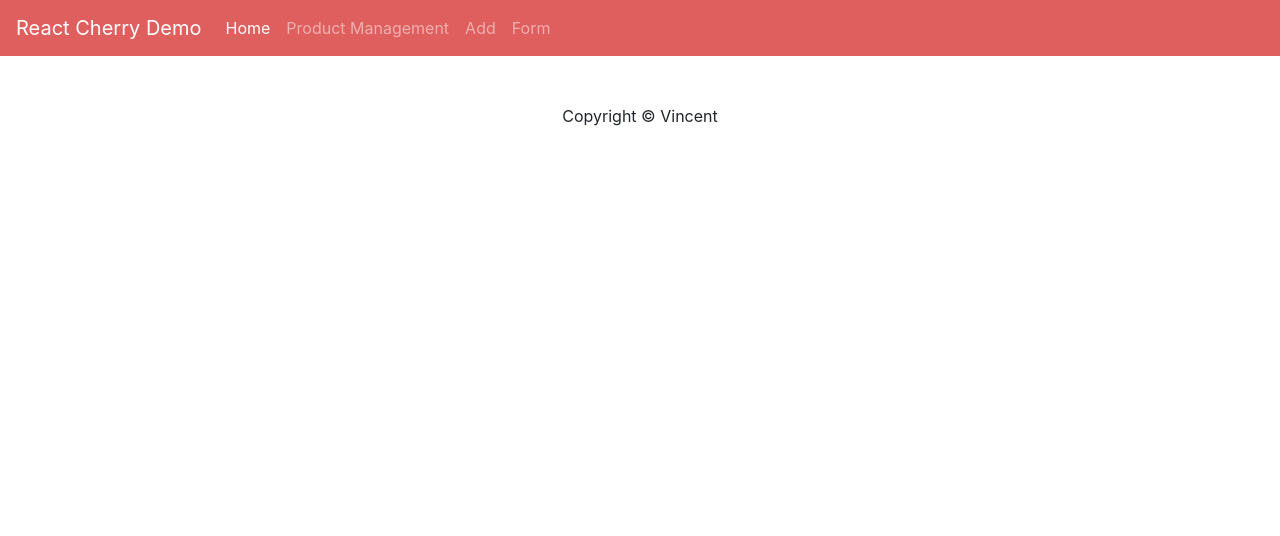
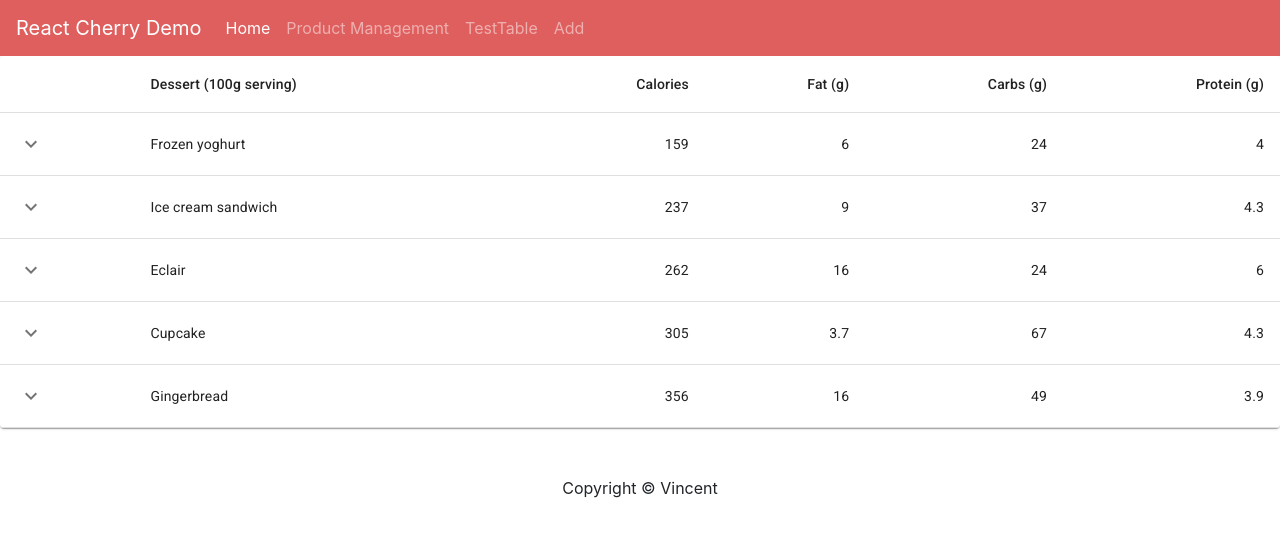
Before and after one commit to Hamsiny/React_Cherry_Demo, a React (Create React App) app: page /testtable in a window 1280 px wide. Shown: the top 536 px of the page. Built offline with nearby package versions, Linux system fonts and the light colour scheme.

Commit message:
add table collapse function

```diff
--- a/src/App.tsx
+++ b/src/App.tsx
@@ -5,6 +5,7 @@ import { Footer } from "./components/Footer/Footer";
 import Home from "./pages/Home/Home";
 import ProductManagement from "./pages/ProductManagement/ProductManagement";
 import { Products } from "./components/Products/Products";
+import CollapsibleTable from "./components/CollapsibleTable/Collapsibletable";
 
 function App() {
   return (
@@ -20,6 +21,9 @@ function App() {
         <Route path= '/addproducts' exact>
           <Products />
         </Route>
+        <Route path= '/testtable' exact>
+          <CollapsibleTable />
+        </Route>
       </Switch>
       <Footer />
     </Router>
--- /dev/null
+++ b/src/components/CollapsibleTable/Collapsibletable.tsx
@@ -0,0 +1,137 @@
+import React from 'react';
+import { makeStyles } from '@material-ui/core/styles';
+import Box from '@material-ui/core/Box';
+import Collapse from '@material-ui/core/Collapse';
+import IconButton from '@material-ui/core/IconButton';
+import Table from '@material-ui/core/Table';
+import TableBody from '@material-ui/core/TableBody';
+import TableCell from '@material-ui/core/TableCell';
+import TableContainer from '@material-ui/core/TableContainer';
+import TableHead from '@material-ui/core/TableHead';
+import TableRow from '@material-ui/core/TableRow';
+import Typography from '@material-ui/core/Typography';
+import Paper from '@material-ui/core/Paper';
+import KeyboardArrowDownIcon from '@material-ui/icons/KeyboardArrowDown';
+import KeyboardArrowUpIcon from '@material-ui/icons/KeyboardArrowUp';
+
+const useRowStyles = makeStyles({
+  root: {
+    '& > *': {
+      borderBottom: 'unset',
+    },
+  },
+});
+
+function createData(
+  name: string,
+  calories: number,
+  fat: number,
+  carbs: number,
+  protein: number,
+  price: number,
+) {
+  return {
+    name,
+    calories,
+    fat,
+    carbs,
+    protein,
+    price,
+    history: [
+      { date: '2020-01-05', customerId: '11091700', amount: 3 },
+      { date: '2020-01-02', customerId: 'Anonymous', amount: 1 },
+    ],
+  };
+}
+
+function Row(props: { row: ReturnType<typeof createData> }) {
+  const { row } = props;
+  const [open, setOpen] = React.useState(false);
+  const classes = useRowStyles();
+
+  return (
+    <React.Fragment>
+      <TableRow className={classes.root}>
+        <TableCell>
+          <IconButton aria-label="expand row" size="small" onClick={() => setOpen(!open)}>
+            {open ? <KeyboardArrowUpIcon /> : <KeyboardArrowDownIcon />}
+          </IconButton>
+        </TableCell>
+        <TableCell component="th" scope="row">
+          {row.name}
+        </TableCell>
+        <TableCell align="right">{row.calories}</TableCell>
+        <TableCell align="right">{row.fat}</TableCell>
+        <TableCell align="right">{row.carbs}</TableCell>
+        <TableCell align="right">{row.protein}</TableCell>
+      </TableRow>
+      <TableRow>
+        <TableCell style={{ paddingBottom: 0, paddingTop: 0 }} colSpan={6}>
+          <Collapse in={open} timeout="auto" unmountOnExit>
+            <Box margin={1}>
+              <Typography variant="h6" gutterBottom component="div">
+                History
+              </Typography>
+              <Table size="small" aria-label="purchases">
+                <TableHead>
+                  <TableRow>
+                    <TableCell>Date</TableCell>
+                    <TableCell>Customer</TableCell>
+                    <TableCell align="right">Amount</TableCell>
+                    <TableCell align="right">Total price ($)</TableCell>
+                  </TableRow>
+                </TableHead>
+                <TableBody>
+                  {row.history.map((historyRow) => (
+                    <TableRow key={historyRow.date}>
+                      <TableCell component="th" scope="row">
+                        {historyRow.date}
+                      </TableCell>
+                      <TableCell>{historyRow.customerId}</TableCell>
+                      <TableCell align="right">{historyRow.amount}</TableCell>
+                      <TableCell align="right">
+                        {Math.round(historyRow.amount * row.price * 100) / 100}
+                      </TableCell>
+                    </TableRow>
+                  ))}
+                </TableBody>
+              </Table>
+            </Box>
+          </Collapse>
+        </TableCell>
+      </TableRow>
+    </React.Fragment>
+  );
+}
+
+const rows = [
+  createData('Frozen yoghurt', 159, 6.0, 24, 4.0, 3.99),
+  createData('Ice cream sandwich', 237, 9.0, 37, 4.3, 4.99),
+  createData('Eclair', 262, 16.0, 24, 6.0, 3.79),
+  createData('Cupcake', 305, 3.7, 67, 4.3, 2.5),
+  createData('Gingerbread', 356, 16.0, 49, 3.9, 1.5),
+];
+
+export default function CollapsibleTable() {
+  return (
+    <TableContainer component={Paper}>
+      <Table aria-label="collapsible table">
+        <TableHead>
+          <TableRow>
+            <TableCell />
+            <TableCell>Dessert (100g serving)</TableCell>
+            <TableCell align="right">Calories</TableCell>
+            <TableCell align="right">Fat&nbsp;(g)</TableCell>
+            <TableCell align="right">Carbs&nbsp;(g)</TableCell>
+            <TableCell align="right">Protein&nbsp;(g)</TableCell>
+          </TableRow>
+        </TableHead>
+        <TableBody>
+          {rows.map((row) => (
+            <Row key={row.name} row={row} />
+          ))}
+        </TableBody>
+      </Table>
+    </TableContainer>
+  );
+}
--- a/src/components/ProductsTable/ProductsTable.tsx
+++ b/src/components/ProductsTable/ProductsTable.tsx
@@ -15,6 +15,9 @@ import TableHead from "@material-ui/core/TableHead";
 import TableRow from "@material-ui/core/TableRow";
 import Paper from "@material-ui/core/Paper";
 import {
+  Box,
+  Collapse,
+  IconButton,
   InputAdornment,
   TablePagination,
   TableSortLabel,
@@ -32,6 +35,8 @@ import EditOutlinedIcon from "@material-ui/icons/EditOutlined";
 import CloseIcon from "@material-ui/icons/Close";
 import Notification from "../Notification/Notification";
 import ConfirmDialog from "../ConfirmDialog/ConfirmDialog";
+import KeyboardArrowDownIcon from "@material-ui/icons/KeyboardArrowDown";
+import KeyboardArrowUpIcon from "@material-ui/icons/KeyboardArrowUp";
 
 const useStyles = makeStyles((theme) => ({
   table: {
@@ -60,6 +65,11 @@ const useStyles = makeStyles((theme) => ({
   newButton: {
     position: "absolute",
     right: "10px",
+  },
+  root: {
+    "& > *": {
+      borderBottom: "unset",
+    },
   },
 }));
 
@@ -100,6 +110,88 @@ const labels = [
   { id: "actions", label: "Actions", align: false, disableSorting: true },
 ];
 
+function Row(props) {
+  const { product, openInPopup, setNotify } = props;
+  const [open, setOpen] = useState(false);
+  const [confirmDialog, setConfirmDialog] = useState({
+    isOpen: false,
+    title: "",
+    subTitle: "",
+    onConfirm: () => {},
+  });
+  const classes = useStyles();
+
+  const onDelete = (id) => {
+    setConfirmDialog({ ...confirmDialog, isOpen: false });
+    axios.delete(`http://206.189.39.185:5031/api/Product/${id}`);
+    setNotify({
+      isOpen: true,
+      message: "Deleted Successfully",
+      type: "error",
+    });
+  };
+
+  return (
+    <React.Fragment>
+      <StyledTableRow key={product.productId}>
+        <StyledTableCell>
+          <IconButton
+            aria-label="expand row"
+            size="small"
+            onClick={() => setOpen(!open)}
+          >
+            {open ? <KeyboardArrowUpIcon /> : <KeyboardArrowDownIcon />}
+          </IconButton>
+        </StyledTableCell>
+        <StyledTableCell component="th" scope="row">
+          {product.productName}
+        </StyledTableCell>
+        <StyledTableCell align="right">{product.desciption}</StyledTableCell>
+        <StyledTableCell align="right">{product.price}</StyledTableCell>
+        <StyledTableCell align="right">{product.weight}</StyledTableCell>
+        <StyledTableCell align="right">
+          {product.height} * {product.width} * {product.length}
+        </StyledTableCell>
+        <StyledTableCell align="right">{product.packageQty}</StyledTableCell>
+        <StyledTableCell align="right">
+          <ActionButton
+            color="default"
+            onClick={() => {
+              openInPopup(product);
+            }}
+          >
+            <EditOutlinedIcon fontSize="small" />
+          </ActionButton>
+          <ActionButton
+            color="default"
+            onClick={() => {
+              setConfirmDialog({
+                isOpen: true,
+                title: "Delete this Product?",
+                subTitle: "You can't undo this operation.",
+                onConfirm: () => onDelete(product.productId),
+              });
+            }}
+          >
+            <CloseIcon fontSize="small" />
+          </ActionButton>
+        </StyledTableCell>
+      </StyledTableRow>
+      <StyledTableRow>
+        <StyledTableCell style={{ paddingBottom: 0, paddingTop: 0 }} colSpan={8}>
+          <Collapse in={open} timeout="auto" unmountOnExit>
+            <Box margin={1}>{product.productName}</Box>
+          </Collapse>
+        </StyledTableCell>
+      </StyledTableRow>
+      <ConfirmDialog
+        confirmDialog={confirmDialog}
+        setConfirmDialog={setConfirmDialog}
+      />
+    </React.Fragment>
+  );
+}
+
 const ProductsTable = () => {
   const [products, setProducts] = useState<CProduct[]>([]);
   const pages = [10, 20, 30];
@@ -119,11 +211,10 @@ const ProductsTable = () => {
     message: "",
     type: "",
   });
-  const [confirmDialog, setConfirmDialog] = useState({
+  const [confirmDialog, setConfirmDialog] = useState<any>({
     isOpen: false,
     title: "",
     subTitle: "",
-    onConfirm: () => {},
   });
 
   const classes = useStyles();
@@ -140,7 +231,7 @@ const ProductsTable = () => {
       setProducts(dataFromServer);
     };
     getProducts();
-  }, []);
+  }, [products]);
 
   const handleChangePage = (event, newPage) => {
     setPage(newPage);
@@ -208,30 +299,6 @@ const ProductsTable = () => {
     setOpenPopup(true);
   };
 
-  const onDelete = (id) => {
-    setConfirmDialog({ ...confirmDialog, isOpen: false });
-    axios.delete(`http://206.189.39.185:5031/api/Product/${id}`);
-    setNotify({
-      isOpen: true,
-      message: "Deleted Successfully",
-      type: "error",
-    });
-  };
-
-  // const rows = productsAfterPagingAndSoring().map((pro) => {
-  //   return {
-  //     productId: pro.productId,
-  //     productName: pro.productName,
-  //     desciption: pro.desciption,
-  //     price: pro.price,
-  //     height: pro.height,
-  //     width: pro.width,
-  //     length: pro.length,
-  //     weight: pro.weight,
-  //     packageQty: pro.packageQty,
-  //   };
-  // });
-
   return (
     <div>
       <div className="mt-5 mx-3">
@@ -265,6 +332,7 @@ const ProductsTable = () => {
           <Table className={classes.table} aria-label="customized table">
             <TableHead>
               <TableRow>
+                <StyledTableCell />
                 {labels.map((label) => (
                   <StyledTableCell
                     align={label.align ? "left" : "right"}
@@ -290,49 +358,13 @@ const ProductsTable = () => {
             </TableHead>
             <TableBody>
               {productsAfterPagingAndSoring().map((product) => (
-                <StyledTableRow key={product.productId}>
-                  <StyledTableCell component="th" scope="row">
-                    {product.productName}
-                  </StyledTableCell>
-                  <StyledTableCell align="right">
-                    {product.desciption}
-                  </StyledTableCell>
-                  <StyledTableCell align="right">
-                    {product.price}
-                  </StyledTableCell>
-                  <StyledTableCell align="right">
-                    {product.weight}
-                  </StyledTableCell>
-                  <StyledTableCell align="right">
-                    {product.height} * {product.width} * {product.length}
-                  </StyledTableCell>
-                  <StyledTableCell align="right">
-                    {product.packageQty}
-                  </StyledTableCell>
-                  <StyledTableCell align="right">
-                    <ActionButton
-                      color="default"
-                      onClick={() => {
-                        openInPopup(product);
-                      }}
-                    >
-                      <EditOutlinedIcon fontSize="small" />
-                    </ActionButton>
-                    <ActionButton
-                      color="default"
-                      onClick={() => {
-                        setConfirmDialog({
-                          isOpen: true,
-                          title: "Delete this Product?",
-                          subTitle: "You can't undo this operation.",
-                          onConfirm: () => onDelete(product.productId),
-                        });
-                      }}
-                    >
-                      <CloseIcon fontSize="small" />
-                    </ActionButton>
-                  </StyledTableCell>
-                </StyledTableRow>
+                <Row
+                  key={product.productId}
+                  product={product}
+                  openInPopup={openInPopup}
+                  setNotify={setNotify}
+                  confirmDialog={confirmDialog}
+                />
               ))}
             </TableBody>
           </Table>
@@ -358,10 +390,6 @@ const ProductsTable = () => {
           />
         </Popup>
         <Notification notify={notify} setNotify={setNotify} />
-        <ConfirmDialog
-          confirmDialog={confirmDialog}
-          setConfirmDialog={setConfirmDialog}
-        />
       </div>
     </div>
   );
--- a/src/components/navbar/navbar.tsx
+++ b/src/components/navbar/navbar.tsx
@@ -1,6 +1,6 @@
 import React, { Component } from "react";
 import { Link } from "react-router-dom";
-import './NavBar.css';
+import "./NavBar.css";
 
 export class NavBar extends Component {
   render() {
@@ -34,13 +34,13 @@ export class NavBar extends Component {
                 </Link>
               </li>
               <li className="nav-item">
-                <Link className="nav-link" to="/addproducts">
-                  Add
+                <Link className="nav-link" to="/testtable">
+                  TestTable
                 </Link>
               </li>
               <li className="nav-item">
-                <Link className="nav-link" to="/form">
-                  Form
+                <Link className="nav-link" to="/addproducts">
+                  Add
                 </Link>
               </li>
             </ul>
```
